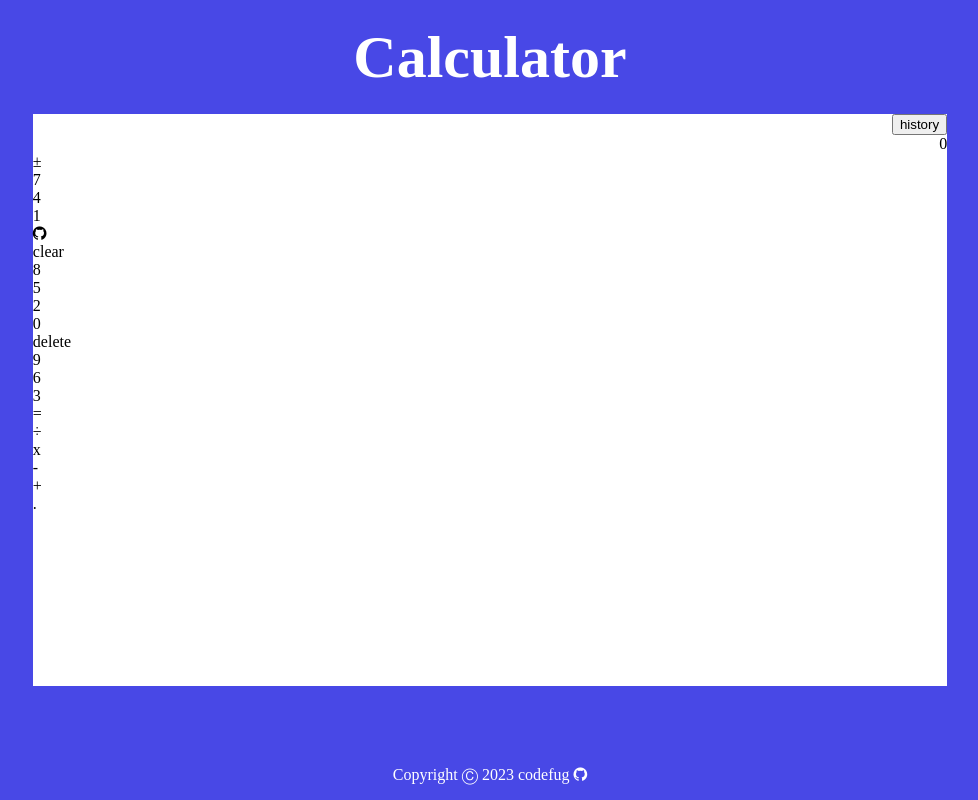
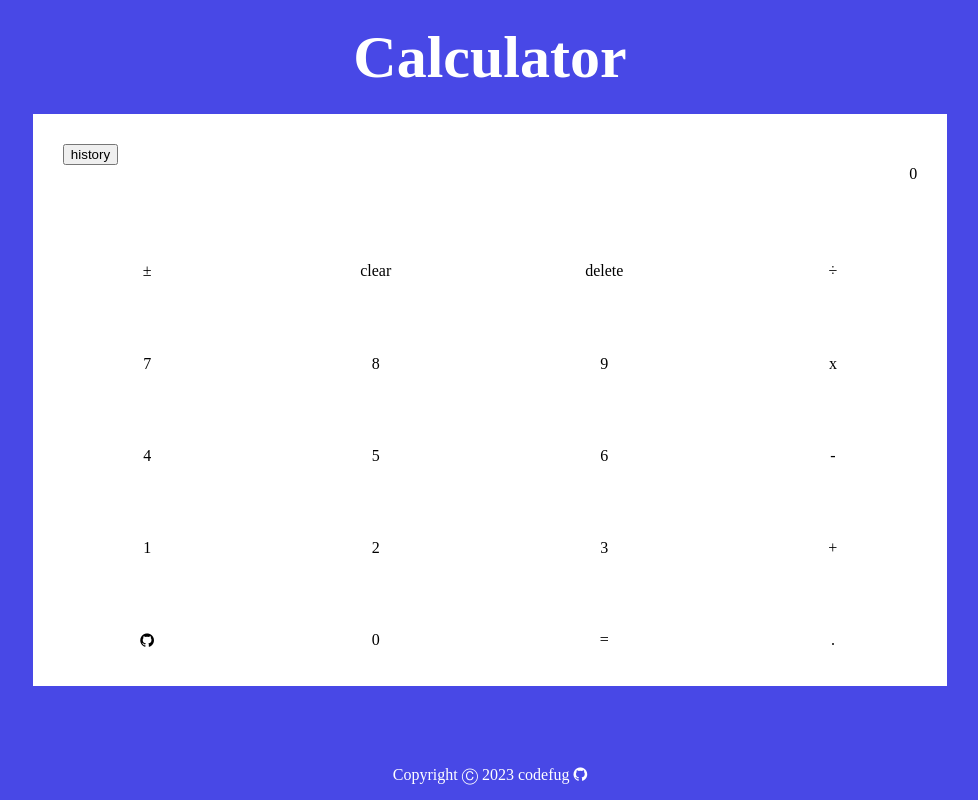
Before and after one commit to codefug/CalculatorProject, a plain HTML site: page index.html in a window 1280 px wide. Shown: the whole page, without its empty margins (150-1128 px from the left). Drawn offline with Linux system fonts and the light colour scheme.

Commit message:
add FlexBox

```diff
--- a/index.html
+++ b/index.html
@@ -26,32 +26,40 @@
                 </div>
             </div>
             <div id="keyboard">
-                <div>
+                <div class="block">
                     <div id="unaryminus" class="button">&pm;</div>
+                    <div id="clear" class="button">clear</div>
+                    <div id="delete" class="button">delete</div>
+                    <div id="divide" class="button">&#247;</div>
+                </div>
+                <div class="block">
                     <div id="seven" class="button">7</div>
+                    <div id="eight" class="button">8</div>
+                    <div id="nine" class="button">9</div>
+                    <div id="multiply" class="button">x</div>
+
+                </div>
+                <div class="block">
                     <div id="four" class="button">4</div>
+                    <div id="five" class="button">5</div>
+                    <div id="six" class="button">6</div>
+                    <div id="minus" class="button">-</div>
+
+
+                </div>
+                <div class="block">
+
+
                     <div id="one" class="button">1</div>
+                    <div id="two" class="button">2</div>
+                    <div id="three" class="button">3</div>
+                    <div id="plus" class="button">+</div>
+
+                </div>
+                <div class="block">
                     <div id="githubMark" class="button"><i class="fa fa-github"></i></div>
-                </div>
-                <div>
-                    <div id="clear" class="button">clear</div>
-                    <div id="eight" class="button">8</div>
-                    <div id="five" class="button">5</div>
-                    <div id="two" class="button">2</div>
                     <div id="zero" class="button">0</div>
-                </div>
-                <div>
-                    <div id="delete" class="button">delete</div>
-                    <div id="nine" class="button">9</div>
-                    <div id="six" class="button">6</div>
-                    <div id="three" class="button">3</div>
                     <div id="equal" class="button">=</div>
-                </div>
-                <div>
-                    <div id="divide" class="button">&#247;</div>
-                    <div id="multiply" class="button">x</div>
-                    <div id="minus" class="button">-</div>
-                    <div id="plus" class="button">+</div>
                     <div id="dot" class="button">.</div>
                 </div>
             </div>
--- a/style.css
+++ b/style.css
@@ -28,21 +28,46 @@ h1{
 }
 
 /* 2. main */
-#main {
-    flex: 5 5 0;
-    display: flex;
-}
+
+/* 2-1. 큰 틀 */
 #mainContent{
     flex: 5 0 0;
     display: flex;
     flex-direction: column;
 }
+#main {
+    flex: 5 5 0;
+    display: flex;
+}
+
+/* 2-2. 스크린 */
 #screenContainer{
     display: flex;
     align-items: flex-end;
     flex-direction: column;
+    flex:1 1 0;
+    padding: 30px;
+}
+#resultContainer{
+    align-self: flex-start;
 }
 
+/* 2-3. 키보드 */
+#keyboard{
+    display: flex;
+    flex-direction: column;
+    flex:9 9 0;
+}
+.block{
+    display:flex;
+    flex:2 2 0;
+}
+.button{
+    flex:1;
+    display:flex;
+    justify-content: center;
+    align-items: center;
+}
 /* 3. foot */
 #foot {
     display: flex;
```
